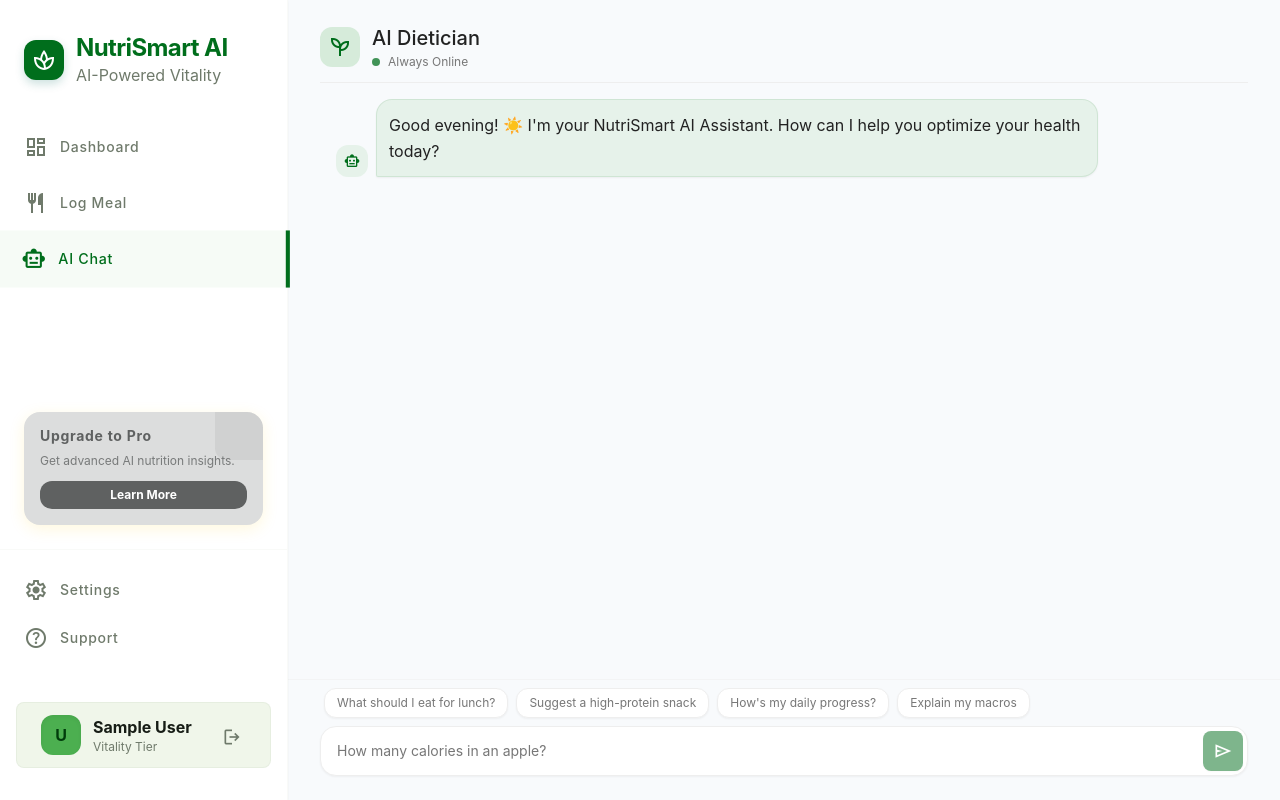
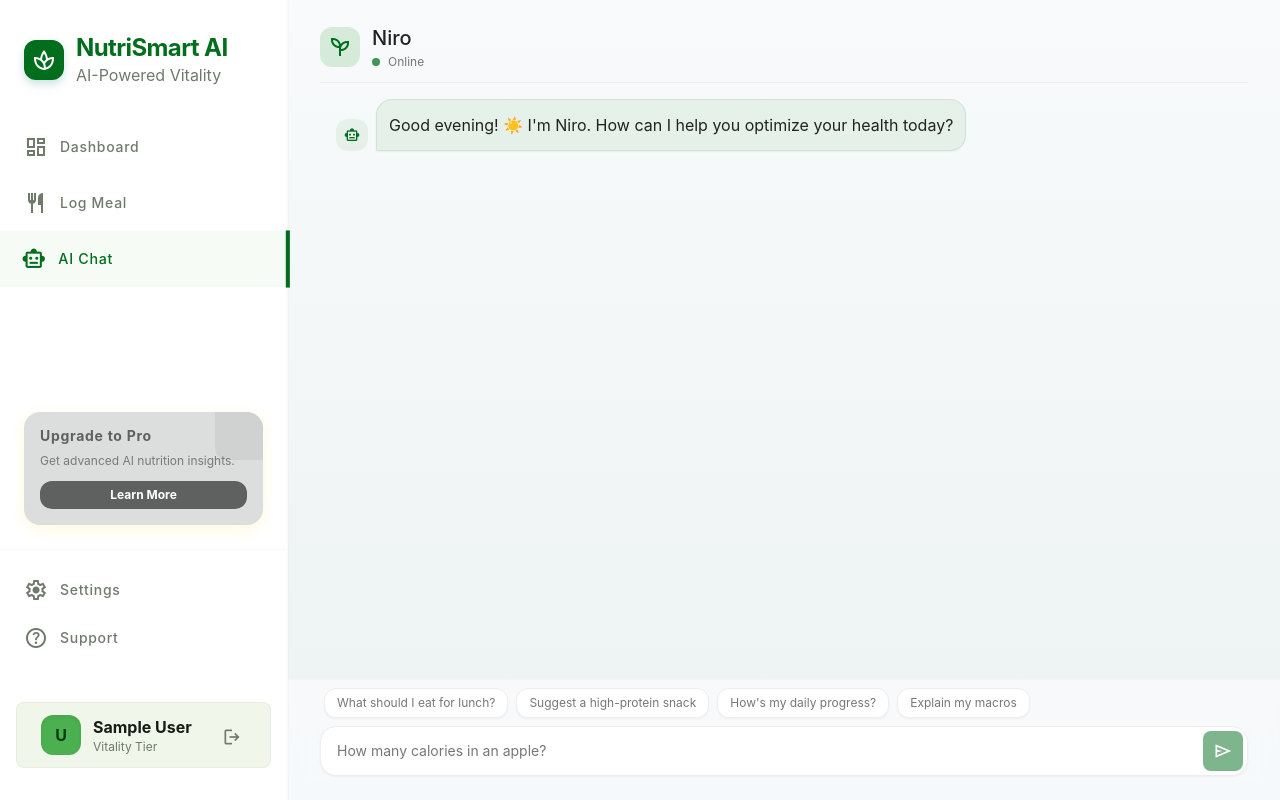
Before and after one commit to pramit091104/Hack2Skill-Repo, a React (Vite) app in the folder frontend/: page /chat in a window 1280 px wide. Built offline with nearby package versions, Linux system fonts and the light colour scheme; no server answers; sample sign-in values are in the browser's storage.

Commit message:
style: rename AI to Niro and add background gradient

```diff
--- a/frontend/src/pages/Chatbot.tsx
+++ b/frontend/src/pages/Chatbot.tsx
@@ -17,7 +17,7 @@ export default function Chatbot() {
     else if (hour >= 12 && hour < 18) greeting = 'Good afternoon';
 
     return [
-      { role: 'ai', content: `${greeting}! ☀️ I'm your NutriSmart AI Assistant. How can I help you optimize your health today?` }
+      { role: 'ai', content: `${greeting}! ☀️ I'm Niro. How can I help you optimize your health today?` }
     ];
   });
   const [input, setInput] = useState('');
@@ -106,7 +106,7 @@ export default function Chatbot() {
   };
 
   return (
-    <div className="flex flex-col min-h-[calc(100dvh-80px)] lg:min-h-screen max-w-[1200px] mx-auto px-2 sm:px-4 lg:px-8 pt-4 lg:pt-6 relative pb-[160px]">
+    <div className="flex flex-col min-h-[calc(100dvh-80px)] lg:min-h-screen max-w-[1200px] mx-auto px-2 sm:px-4 lg:px-8 pt-4 lg:pt-6 relative pb-[160px] bg-gradient-to-t from-primary/5 to-transparent">
 
       {/* Header */}
       <div className="flex items-center gap-3 mb-2 pb-2 lg:mb-4 lg:pb-3 border-b border-border-subtle shrink-0">
@@ -114,10 +114,10 @@ export default function Chatbot() {
           <span className="material-symbols-outlined text-xl lg:text-2xl">psychiatry</span>
         </div>
         <div>
-          <h1 className="font-headline-sm text-lg lg:text-xl font-medium text-text-primary">AI Dietician</h1>
+          <h1 className="font-headline-sm text-lg lg:text-xl font-medium text-text-primary">Niro</h1>
           <div className="flex items-center gap-2 mt-0.5">
             <span className="w-2 h-2 bg-primary rounded-full animate-pulse"></span>
-            <span className="font-label-sm text-text-secondary text-xs">Always Online</span>
+            <span className="font-label-sm text-text-secondary text-xs">Online</span>
           </div>
         </div>
       </div>
```
Also changed, not shown: 1 other file (tests, documents, lock files or other folders).
